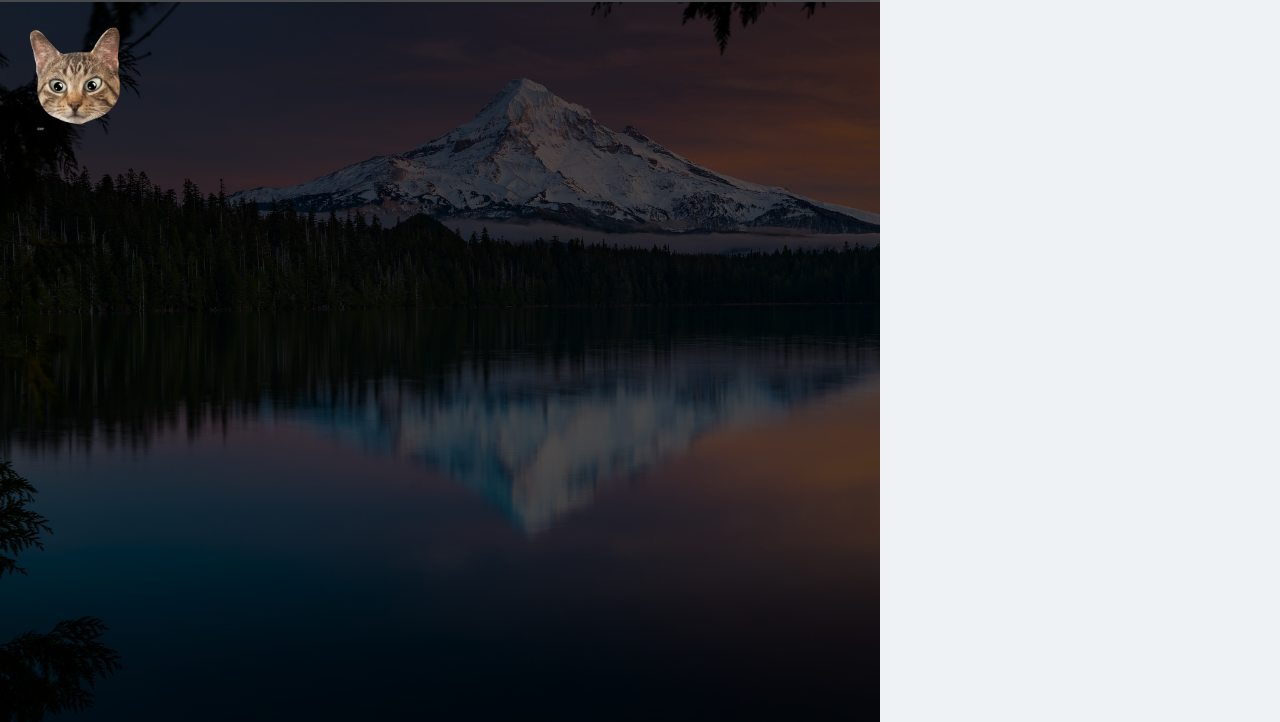
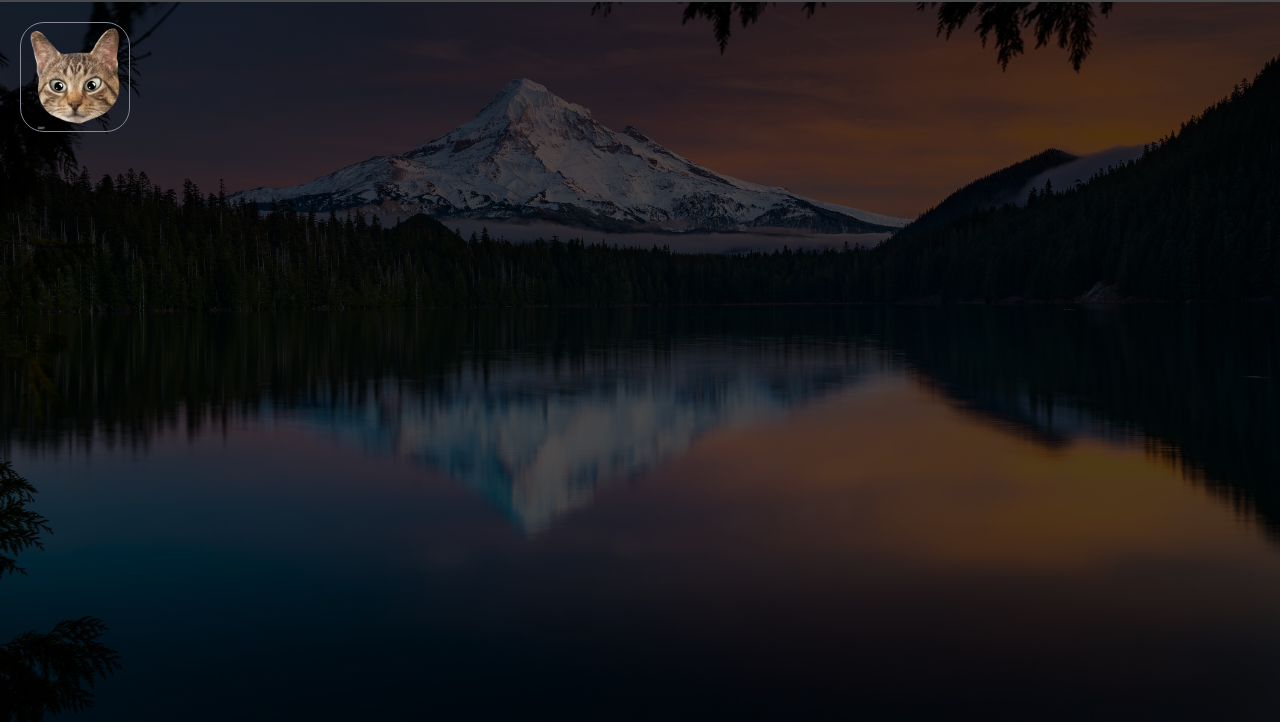
Before and after one commit to octoNatureApp/natureApp_module1, a website with bundled scripts: page profile-feed/index.html in a window 1280 px wide. Shown: the part 78-800 px from the top of the page. Built offline with nearby package versions, Linux system fonts and the light colour scheme.

Commit message:
still ant get background picture out of the way

```diff
--- a/render-utils.js
+++ b/render-utils.js
@@ -30,10 +30,6 @@ export function renderProfile(profile) {
 
 
 
-    // images
-    // polaroid photo
-    // img.src = profile.naturepic_url;
-    // leave blank so it is replaced with user submitted alt text
     img.alt = '';
     // avatar
     img2.src = profile.avatar_url;
@@ -51,8 +47,6 @@ export function renderProfile(profile) {
     a.prepend(img2, h2, p);
 
     li.append(a);
-
-
 
 
 
--- a/styles/global.css
+++ b/styles/global.css
@@ -1,4 +1,4 @@
-/* :root {
+:root {
     --background: rgb(224, 234, 247);
     --header-background: white;
     --text-color: rgb(7, 5, 68);
@@ -6,17 +6,17 @@
     --placeholder-color: rgb(136, 136, 153);
     --offset-color: rgb(217, 236, 217);
     --action-color: rgb(77, 132, 252);
-} */
+}
 
 
 
 body {
     font-family: "Inter", sans-serif;
-    margin: 0 auto;
+    /* margin: 0 auto; */
     color: #241623;
     background: #eef2f4;
-    max-width: 55rem;
-    padding: 2rem 1.5rem;
+    /* max-width: 55rem;
+    padding: 2rem 1.5rem; */
 }
 
 .page-header {
@@ -62,7 +62,9 @@ main {
     background-position: center;
     background-attachment: fixed;
     color: white;
+
 }
+
 
 
 
@@ -74,11 +76,9 @@ main {
     display: none;
 }
 
-a {
-    text-decoration: none;
-}
 
-*/ .home-main-container {
+
+.home-main-container {
     display: flex;
     width: 100%;
     flex-direction: column;
@@ -242,8 +242,8 @@ a {
     transition-delay: 200ms;
 }
 
-.profile-container:hover img,
-.profile-container:focus img {
+.profile-container:hover .avatar img,
+.profile-container:focus .avatar img {
     filter: grayscale(0);
     transform: scale(1.05) rotate(1deg);
 }
```
Also changed, not shown: index.html (+7 -6 lines).
